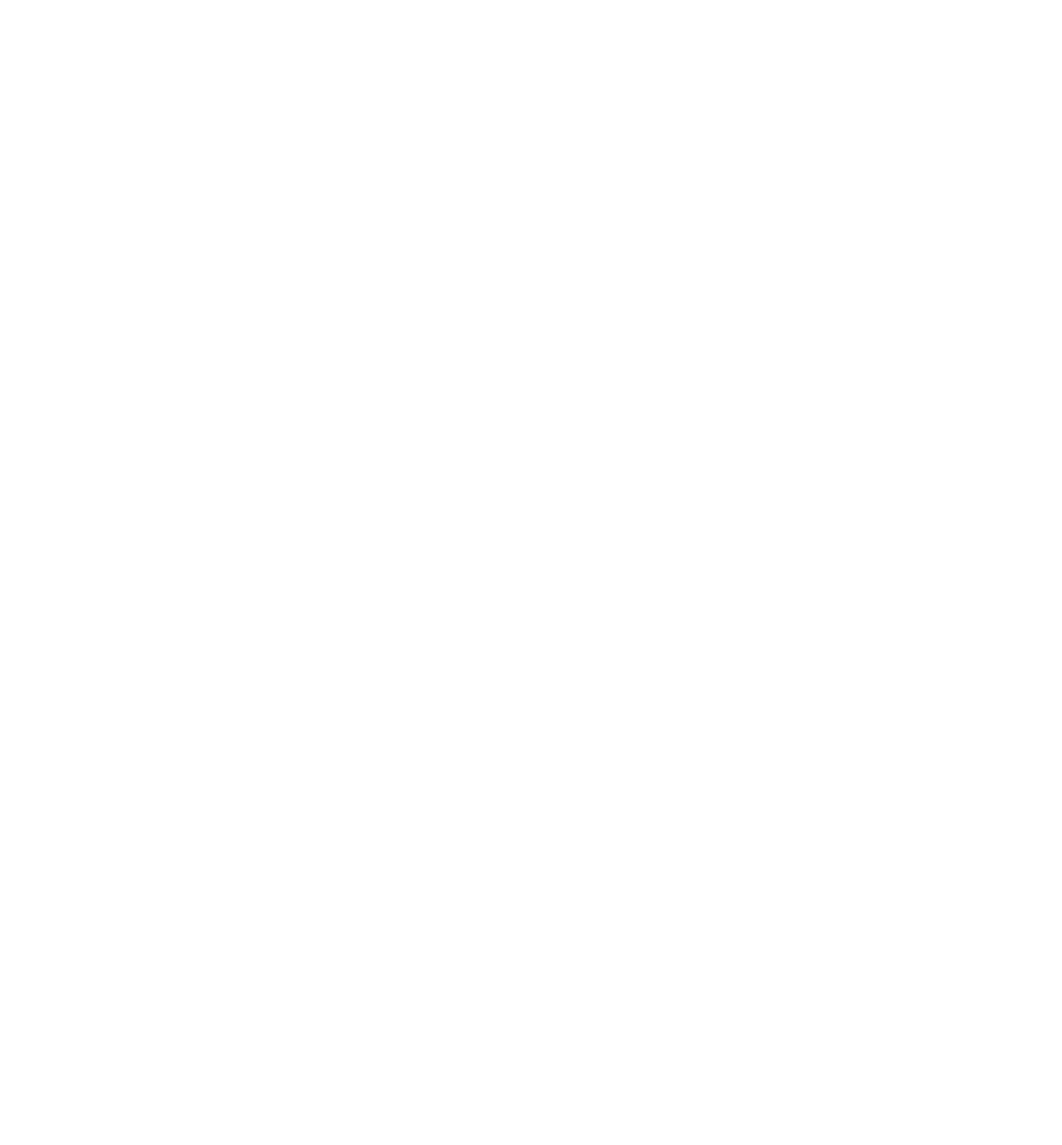
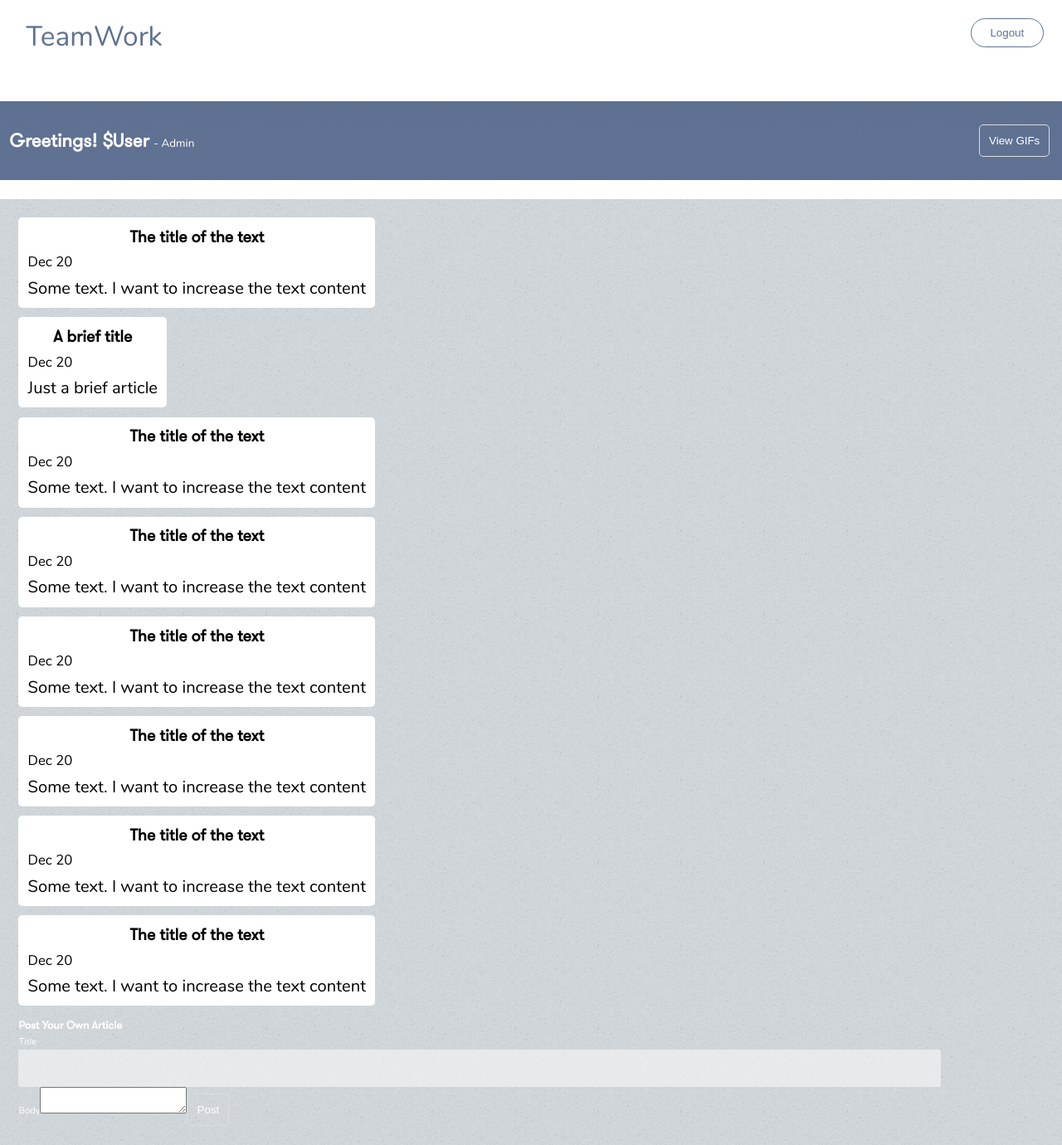
Before and after one commit to sink-opuba/teamwork, a React (Create React App) app: page /user in a window 1280 px wide. Shown: the whole page at 83% size. Before the commit the page ends 800 px from the top, so only its background shows below. Built offline with nearby package versions, Linux system fonts and the light colour scheme.

Commit message:
reorganize module structure

```diff
--- a/src/components/Nav.css
+++ b/src/components/Nav.css
@@ -16,19 +16,22 @@
   background-color: #fff;
   color: rgb(39, 62, 80);
 }
-
-@media (max-width: 768px) {
-  .nav-link {
-    font-size: 2.4rem;
-  }
-  .nav a {
-    margin: 1rem;
-  }
-}
 .nav-link {
   color: #fff;
   text-decoration: none;
   font-size: 3rem;
+}
+@media (max-width: 600px) {
+  .nav a {
+    margin: .5rem;
+    font-size: 2rem;
+  }
+  .nav button {
+  padding: 0.8rem 1.1rem;
+  margin: 1rem;
+  font-size: 1rem;
+  border-radius: 20px;
+}
 }
 
 .bg-text, .bg-text a, .bg-text button {
--- /dev/null
+++ b/src/components/NotFound.js
@@ -0,0 +1,27 @@
+import React from "react";
+import Nav from "./Nav";
+import { Link } from "react-router-dom/cjs/react-router-dom.min";
+
+const fourOfour = {
+  textAlign: "center",
+  padding: "2rem",
+  color: "#5F7192",
+  fontSize: 120,
+  fontweight: "bolder"
+};
+const NotFound = () => {
+  return (
+    <>
+      <Nav isLoggedIn={false} bgText="bg-text" />
+      <main className="main-container">
+        <h2>Oops! Page Not Found</h2>
+        <Link to="/">
+          <button className="btn-white small-btn">&larr; Home</button>
+        </Link>
+      </main>
+      <div style={fourOfour}>404</div>
+    </>
+  );
+};
+
+export default NotFound;
--- a/src/index.js
+++ b/src/index.js
@@ -3,9 +3,11 @@ import ReactDOM from "react-dom";
 import { Switch, Route, BrowserRouter as Router } from "react-router-dom";
 import "./index.css";
 import App from "./components/App";
-import Login from "./pages/login/login";
-import Admin from "./pages/admin/admin";
+import Login from "./pages/login";
+import Admin from "./pages/admin";
 import * as serviceWorker from "./serviceWorker";
+import User from "./pages/user";
+import NotFound from "./components/NotFound";
 
 const Routing = () => (
   <Router>
@@ -13,6 +15,8 @@ const Routing = () => (
       <Route exact path="/" component={App} />
       <Route path="/login" component={Login} />
       <Route path="/admin" component={Admin} />
+      <Route path="/user" component={User} />
+      <Route component={NotFound} />
     </Switch>
   </Router>
 );
--- a/src/pages/admin/admin.css
+++ b/src/pages/admin/index.css
@@ -1,4 +1,4 @@
-.admin-container {
+.main-container {
   display: flex;
   justify-content: space-between;
   background: linear-gradient(rgba(55, 77, 118, 0.8), rgba(56, 78, 119, 0.8));
@@ -6,12 +6,12 @@
   padding: 2.5rem 1.3rem 2.5rem 1rem;
 }
 
-.admin-container h2 {
+.main-container h2 {
   font-size: 2rem;
 }
 
 @media (max-width: 400px) {
-    .admin-container h2 {
-        font-size: 1.5rem;
-    }
+  .main-container h2 {
+    font-size: 1.5rem;
+  }
 }
--- a/src/pages/admin/admin.js
+++ b/src/pages/admin/index.js
@@ -1,5 +1,5 @@
 import React, { useState } from "react";
-import "./admin.css";
+import "./index.css";
 import Nav from "../../components/Nav";
 import CreateUserForm from "../../components/CreateUserForm";
 
@@ -8,14 +8,14 @@ const Admin = () => {
   return (
     <>
       <Nav isLoggedIn={true} bgText="bg-text" />
-      <div className="admin-container">
+      <main className="main-container">
         <h2>Welcome ${"AdminName"}</h2>
         {!showForm && (
           <button className="btn-white" onClick={() => setShowForm(true)}>
             Add User
           </button>
         )}
-      </div>
+      </main>
       {showForm && <CreateUserForm />}
     </>
   );
--- a/src/pages/login/login.js
+++ b/src/pages/login/index.js
@@ -1,5 +1,5 @@
 import React from "react";
-import "./login.css";
+import "./index.css";
 
 const Login = () => {
   return (
--- /dev/null
+++ b/src/pages/user/index.css
@@ -0,0 +1,51 @@
+.role-text {
+  font-weight: lighter;
+  font-size: 1.2rem;
+  color: #fff;
+}
+
+@media (max-width: 600px) {
+  .role-text {
+    font-size: 0.8rem;
+  }
+  .small-btn {
+    font-size: 1rem;
+    padding: 0.8rem;
+  }
+}
+.post-view {
+  background-image: url("../../bg_texture.jpg");
+  min-height: 80vh;
+  padding: 2rem;
+}
+.message-pane li {
+  list-style: none;
+}
+
+.message-box {
+  display: inline-block;
+  background-color: #fff;
+  border-radius: 5px;
+  color: #000000;
+  padding: 0.6rem 1rem;
+  margin-bottom: 1rem;
+  font-size: 1.5rem;
+  font-weight: lighter;
+  position: relative;
+}
+
+.message-title {
+  text-align: center;
+}
+
+@media (max-width: 600px) {
+  .message-date {
+    font-size: 1.2rem;
+  }
+  .message-title {
+    font-size: inherit;
+  }
+  .message {
+    font-size: inherit;
+  }
+}
--- /dev/null
+++ b/src/pages/user/index.js
@@ -0,0 +1,132 @@
+import React, { useState } from "react";
+import "./index.css";
+import Nav from "../../components/Nav";
+import { Link } from "react-router-dom/cjs/react-router-dom.min";
+
+const User = ({ isAdmin = true }) => {
+  const [toggleView, setToggleView] = useState(true);
+  const onToggleView = () => setToggleView(!toggleView);
+  return (
+    <>
+      <Nav isLoggedIn={true} bgText="bg-text" />
+      <main className="main-container">
+        <h2>
+          Greetings! ${"User"}{" "}
+          {isAdmin && (
+            <Link to="/admin">
+              <span className="role-text">- Admin</span>{" "}
+            </Link>
+          )}
+        </h2>
+        <div>
+          {toggleView ? (
+            <button className="small-btn btn-white" onClick={onToggleView}>
+              View GIFs
+            </button>
+          ) : (
+            <button className="small-btn btn-white" onClick={onToggleView}>
+              View Articles
+            </button>
+          )}
+        </div>
+      </main>
+      <div className="post-view">
+        <ul className="message-pane">
+          <li>
+            <div className="message-box">
+              <h3 className="message-title"> The title of the text </h3>
+              <span className="message-date">Dec 20</span>
+              <p className="message">
+                Some text. I want to increase the text content
+              </p>
+            </div>
+          </li>
+          <li>
+            <div className="message-box">
+              <h3 className="message-title"> A brief title </h3>
+              <span className="message-date">Dec 20</span>
+              <p className="message">Just a brief article</p>
+            </div>
+          </li>
+
+          <li>
+            <div className="message-box">
+              <h3 className="message-title"> The title of the text </h3>
+              <span className="message-date">Dec 20</span>
+              <p className="message">
+                Some text. I want to increase the text content
+              </p>
+            </div>
+          </li>
+
+          <li>
+            <div className="message-box">
+              <h3 className="message-title"> The title of the text </h3>
+              <span className="message-date">Dec 20</span>
+              <p className="message">
+                Some text. I want to increase the text content
+              </p>
+            </div>
+          </li>
+          <li>
+            <div className="message-box">
+              <h3 className="message-title"> The title of the text </h3>
+              <span className="message-date">Dec 20</span>
+              <p className="message">
+                Some text. I want to increase the text content
+              </p>
+            </div>
+          </li>
+
+          <li>
+            <div className="message-box">
+              <h3 className="message-title"> The title of the text </h3>
+              <span className="message-date">Dec 20</span>
+              <p className="message">
+                Some text. I want to increase the text content
+              </p>
+            </div>
+          </li>
+
+          <li>
+            <div className="message-box">
+              <h3 className="message-title"> The title of the text </h3>
+              <span className="message-date">Dec 20</span>
+              <p className="message">
+                Some text. I want to increase the text content
+              </p>
+            </div>
+          </li>
+
+          <li>
+            <div className="message-box">
+              <h3 className="message-title"> The title of the text </h3>
+              <span className="message-date">Dec 20</span>
+              <p className="message">
+                Some text. I want to increase the text content
+              </p>
+            </div>
+          </li>
+        </ul>
+
+        <div className="post-article-box">
+          <h3 className="post-article-heading">Post Your Own Article</h3>
+          <form className="post-article-form">
+            <label for="article-title">Title</label>
+            <input
+              type="text"
+              className="form-input"
+              id="article-title"
+              name="article-title"
+            />
+            <label for="article-body">Body</label>
+            <textarea className="article-body" id="article-body"></textarea>
+            <button type="submit">Post</button>
+          </form>
+        </div>
+      </div>
+    </>
+  );
+};
+
+export default User;
```
Also changed, not shown: src/pages/login/index.css (renamed from src/pages/login/login.css).
